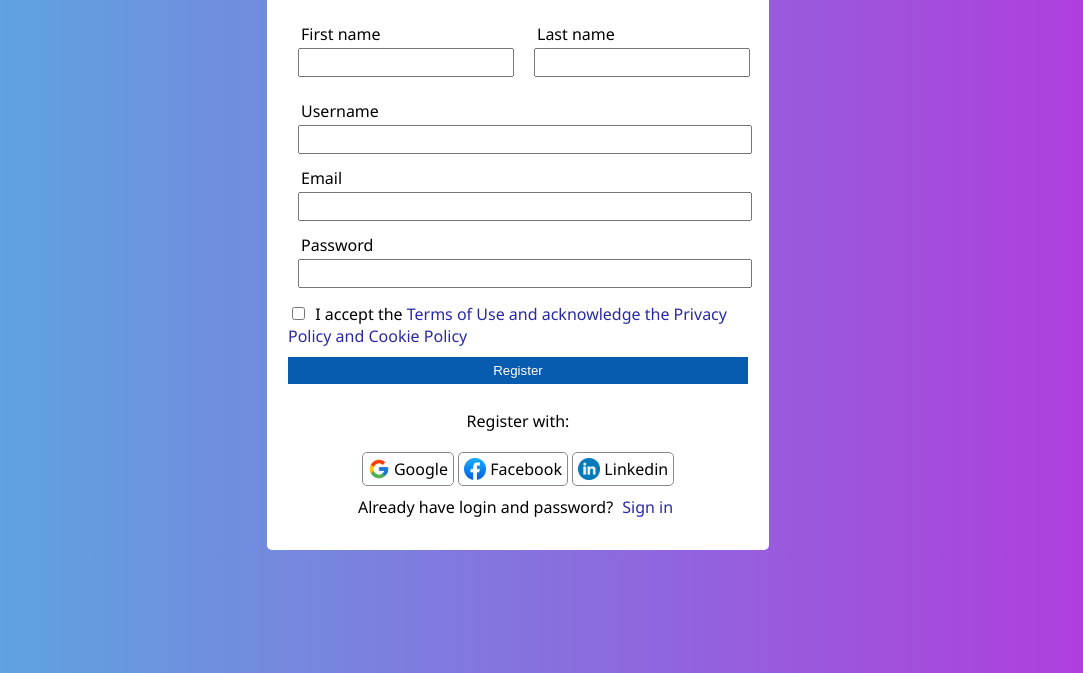
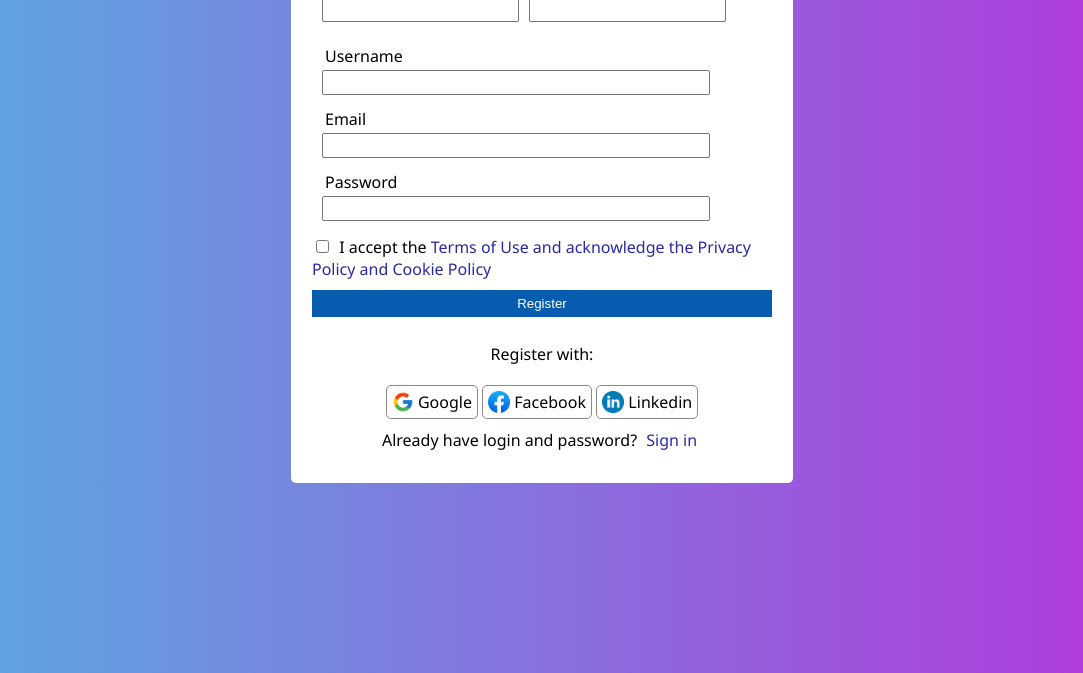
Before and after one commit to chamstall/projet-atelier, a plain HTML site: page formulaire d'inscription/signup.html in a window 1280 px wide. Shown: the part 127-800 px from the top of the page, without its empty margins (98-1181 px from the left). Drawn offline with Linux system fonts and the light colour scheme.

Commit message:
modifications

```diff
--- a/formulaire d'inscription/style.css
+++ b/formulaire d'inscription/style.css
@@ -1,6 +1,6 @@
 body {
-    width: 95%;
-    margin-top: 4%;
+    width: 75%;
+    margin: auto;
     background: linear-gradient(to right, #58ACDF, #B635DC);
     font-family: 'Segoe UI', Tahoma, Geneva, Verdana, sans-serif;
     font-weight: 500;
@@ -36,15 +36,15 @@ div {
 }
 
 .div1 input {
-    padding: 5px;
-    width: 202px;
+    padding: 3px;
+    width: 100%;
 }
 
 
 
 .d1 input {
-    width: 440px;
-    padding: 5px;
+    width: 86%;
+    padding: 3px;
 
 }
 
@@ -54,6 +54,7 @@ label {
 
 
 }
+
 .d2 label {
     display: inline;
     word-wrap: break-word;
@@ -81,10 +82,10 @@ label {
     border: 1px solid rgb(145, 134, 134);
     border-radius: 5px;
     padding: 5px;
+
     color: black;
     text-align: center;
 }
-
 
 a:last-child {
     border: 0px;
```
Also changed, not shown: formulaire de connexion/formulaire.html (+1 -1 lines).
